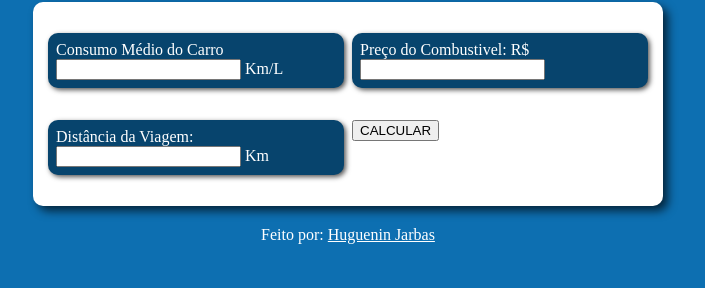
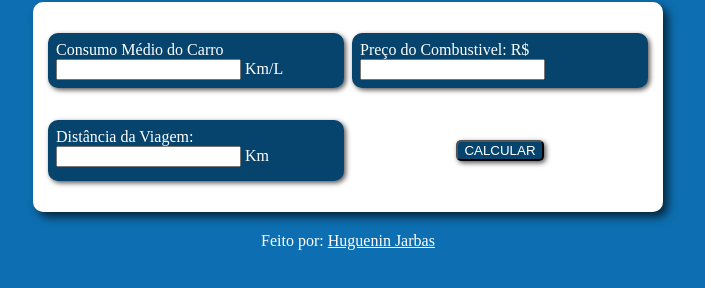
Before and after one commit to Huguenin-Jarbas/Combustivel-calculadora, a plain HTML site: page index.html in a window 1280 px wide. Shown: the part 78-366 px from the top of the page, without its empty margins (292-997 px from the left). Drawn offline with Linux system fonts and the light colour scheme.

Commit message:
Update estilo.css

```diff
--- a/estilo.css
+++ b/estilo.css
@@ -40,7 +40,7 @@ div#Entrada{
 }
 
 
-/* #Calc{
+#Calc{
     display: flex;
     margin: 20px  auto;
     background-color:  rgb(7, 68, 109);
@@ -48,7 +48,7 @@ div#Entrada{
     border-radius: 5px;
     box-shadow: 2px 2px 5px rgba(0, 0, 0, 0.671)
 }
- */
+
 div#res{
     font-weight: bold;
     margin: auto;
```
